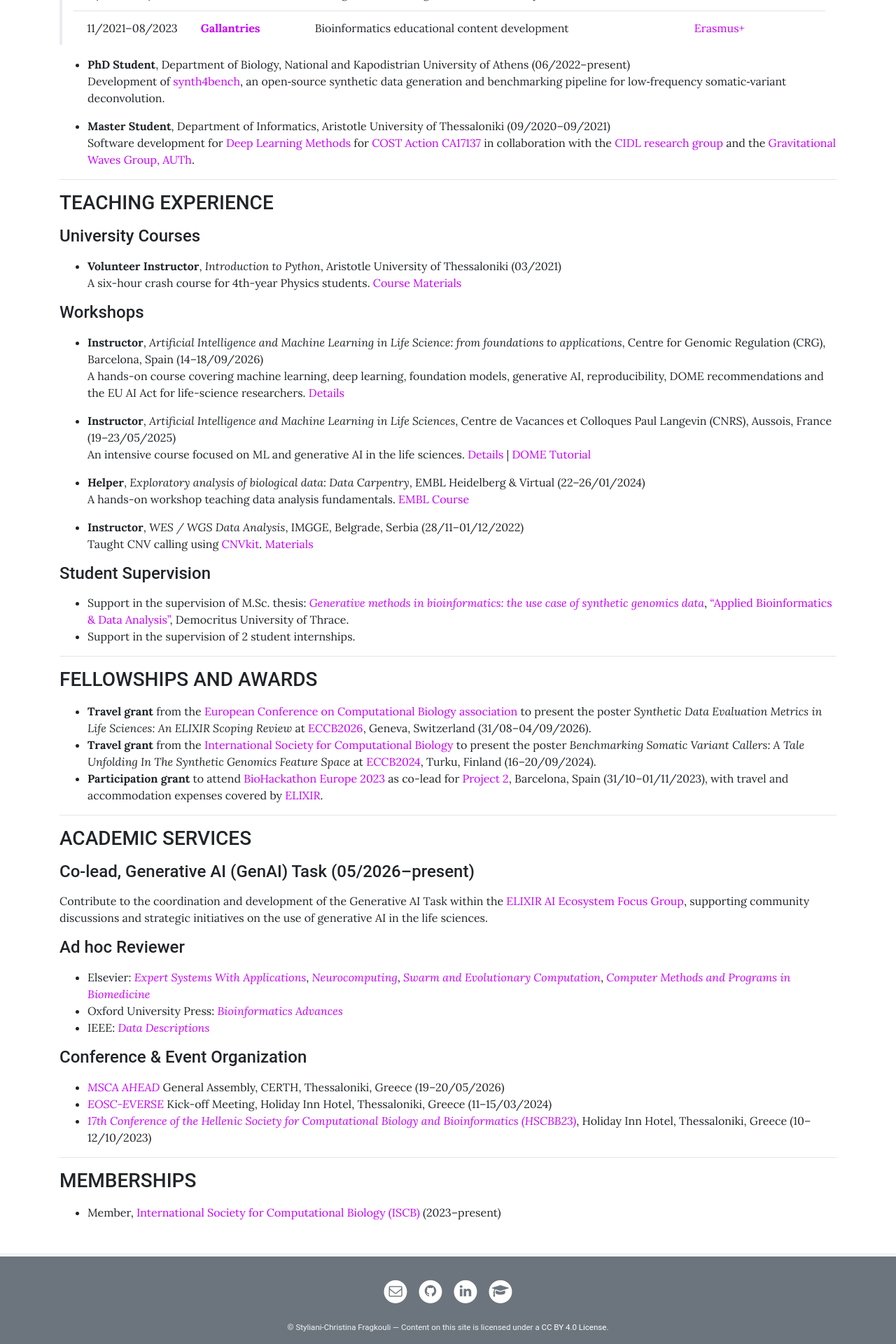
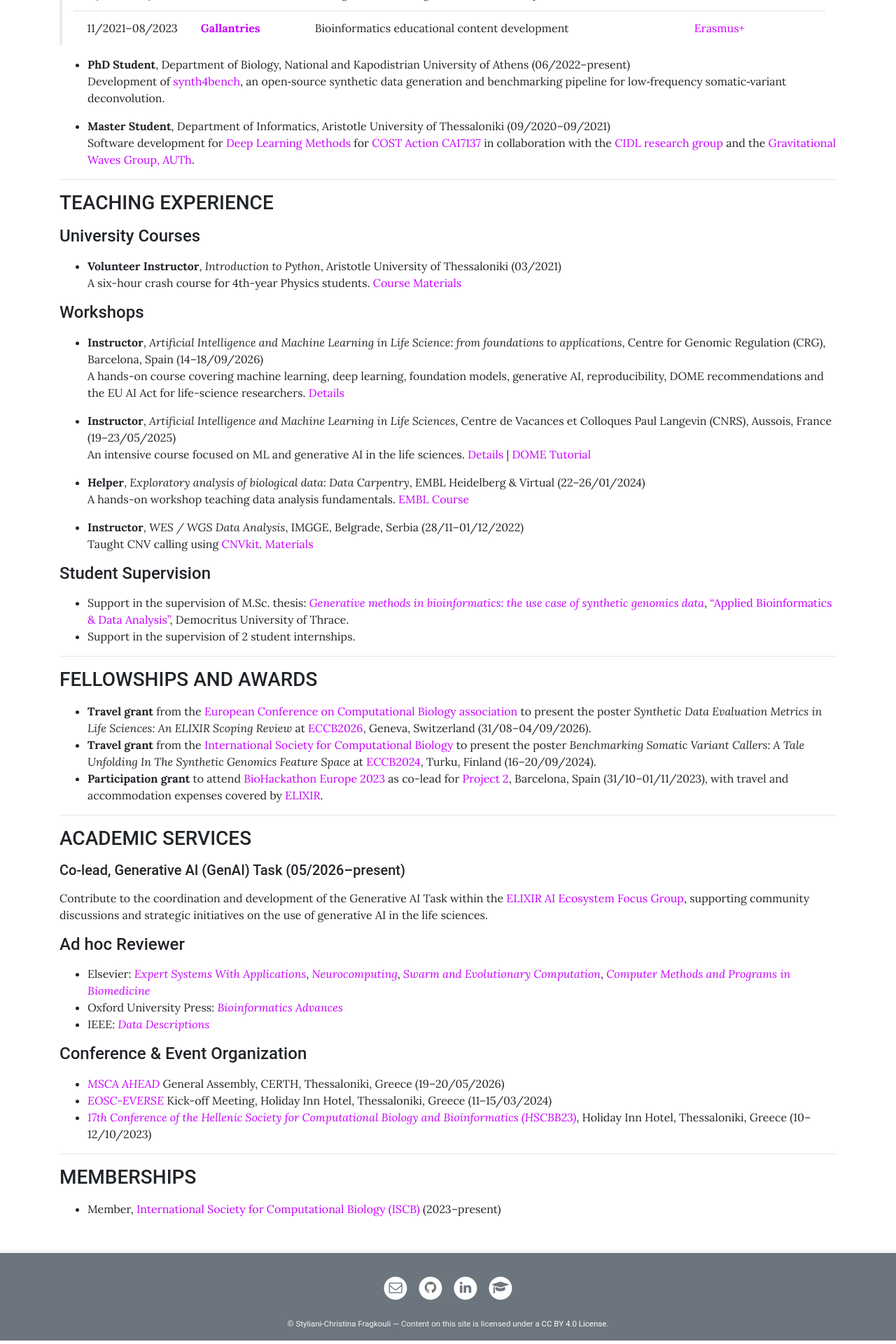
Before and after one commit to sfragkoul/sfragkoul.github.io, a Jekyll site: the page built from pages/CV.md, in a window 1280 px wide. Shown: the part 1046-2966 px from the top of the page at 70% size. Built offline with Jekyll 4.4.1, drawn with Linux system fonts in a browser that asks for light colours.

Commit message:
Update CV.md

```diff
--- a/pages/CV.md
+++ b/pages/CV.md
@@ -92,7 +92,7 @@ background: /assets/img/groupLogo/CV.jpg
 ### ACADEMIC SERVICES
 <p style="margin-bottom:15px"></p>
 
-#### Co-lead, Generative AI (GenAI) Task (05/2026–present)
+##### Co-lead, Generative AI (GenAI) Task (05/2026–present)
 Contribute to the coordination and development of the Generative AI Task within the [ELIXIR AI Ecosystem Focus Group](https://elixir-europe.org/focus-groups/ai-ecosystem), supporting community discussions and strategic initiatives on the use of generative AI in the life sciences.
 
 #### Ad hoc Reviewer
```
